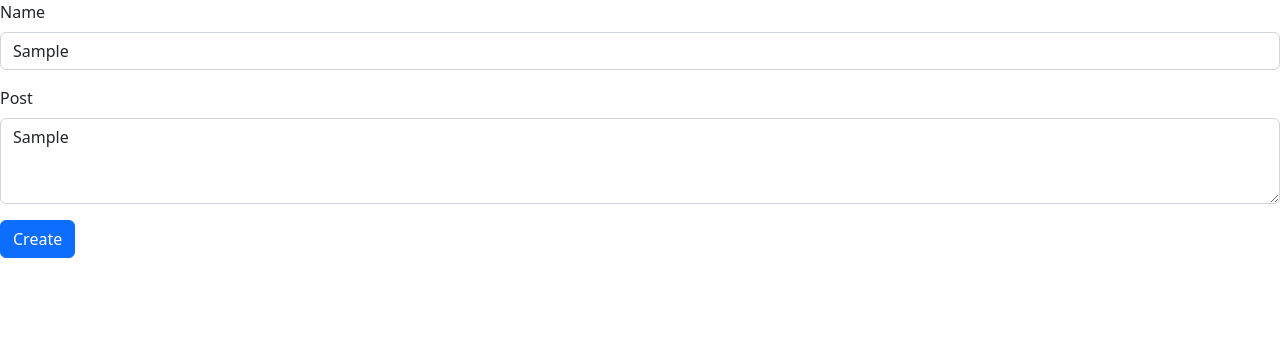
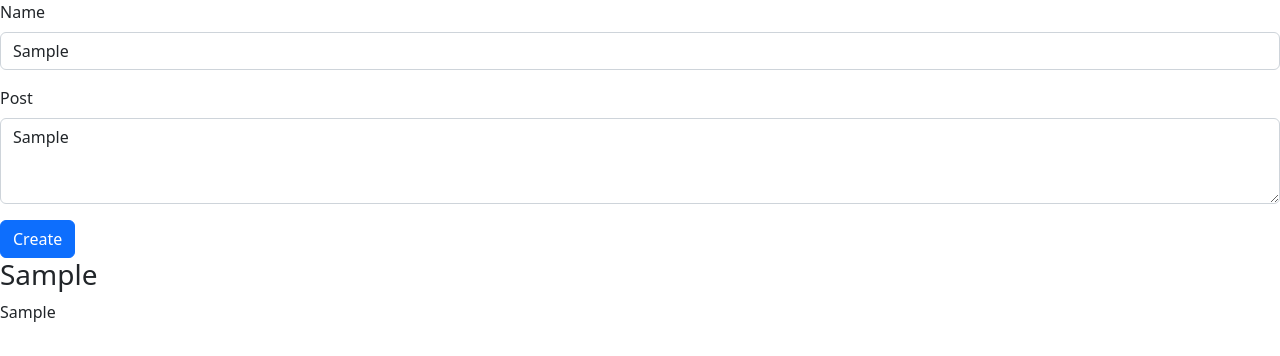
Before and after one commit to awitmer1/Social-Feed, a React (Create React App) app: page / in a window 1280 px wide. Both pictures are taken after typing "Sample", "Sample" into the empty fields and a click on the button "Create". Shown: the top 356 px of the page. Built offline with nearby package versions, Linux system fonts and the light colour scheme.

Commit message:
Fixed component functionality to display post after submitting

```diff
--- a/src/App.js
+++ b/src/App.js
@@ -1,11 +1,12 @@
 import React, { useState } from 'react';
 import CreatePostForm from './components/CreatePostForm/CreatePostForm';
+import PostList from './components/PostList/PostList';
 
 
 
 function App() {
 
-  const [entries, setEntries] = useState('')
+  const [entries, setEntries] = useState([])
 
 
   function addNewEntry(entry){
@@ -18,6 +19,7 @@ function App() {
   return (
     <div>
       <CreatePostForm addNewEntryProperty={addNewEntry}/>
+      <PostList addParentEntry={entries}/>
     </div>
   );
 }
--- a/src/components/CreatePostForm/CreatePostForm.jsx
+++ b/src/components/CreatePostForm/CreatePostForm.jsx
@@ -37,15 +37,5 @@ const CreatePostForm = (props) => {
     );
 }
 
-<Form>
-<Form.Group className="mb-3" controlId="exampleForm.ControlInput1">
-  <Form.Label>Email address</Form.Label>
-  <Form.Control type="email" placeholder="name@example.com" />
-</Form.Group>
-<Form.Group className="mb-3" controlId="exampleForm.ControlTextarea1">
-  <Form.Label>Example textarea</Form.Label>
-  <Form.Control as="textarea" rows={3} />
-</Form.Group>
-</Form>
 
 export default CreatePostForm;
--- a/src/components/PostList/PostList.jsx
+++ b/src/components/PostList/PostList.jsx
@@ -1,19 +1,22 @@
-import React, { useState } from 'react';
-
+import React from 'react';
+import CreatePostForm from '../CreatePostForm/CreatePostForm';
 
 
 const PostList = (props) => {
+
     return (
-
-     );
+       <div>
+        {props.addParentEntry.map((entry) => {
+            return (
+                <div>
+                    <h3>{entry.name}</h3>
+                    <p>{entry.socialPost}</p>
+                </div>
+            )})}
+        </div>
+            );
 }
 
 export default PostList;
 
-
-// Heading: take 'name' input -> h4 / bold type
-
-
-// Body: take 'socialPost' input -> regular text
-
 // Buttons
```
